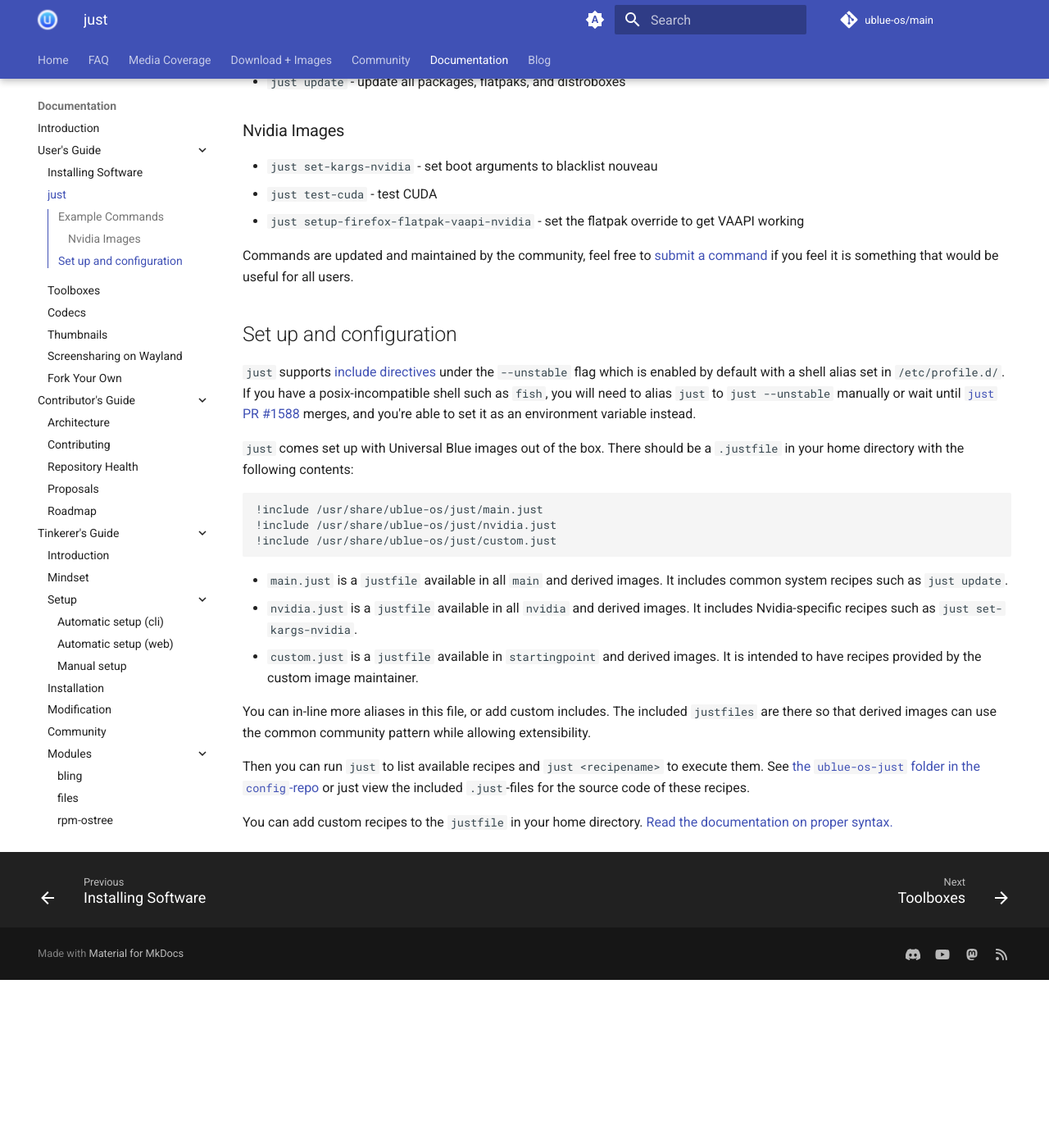
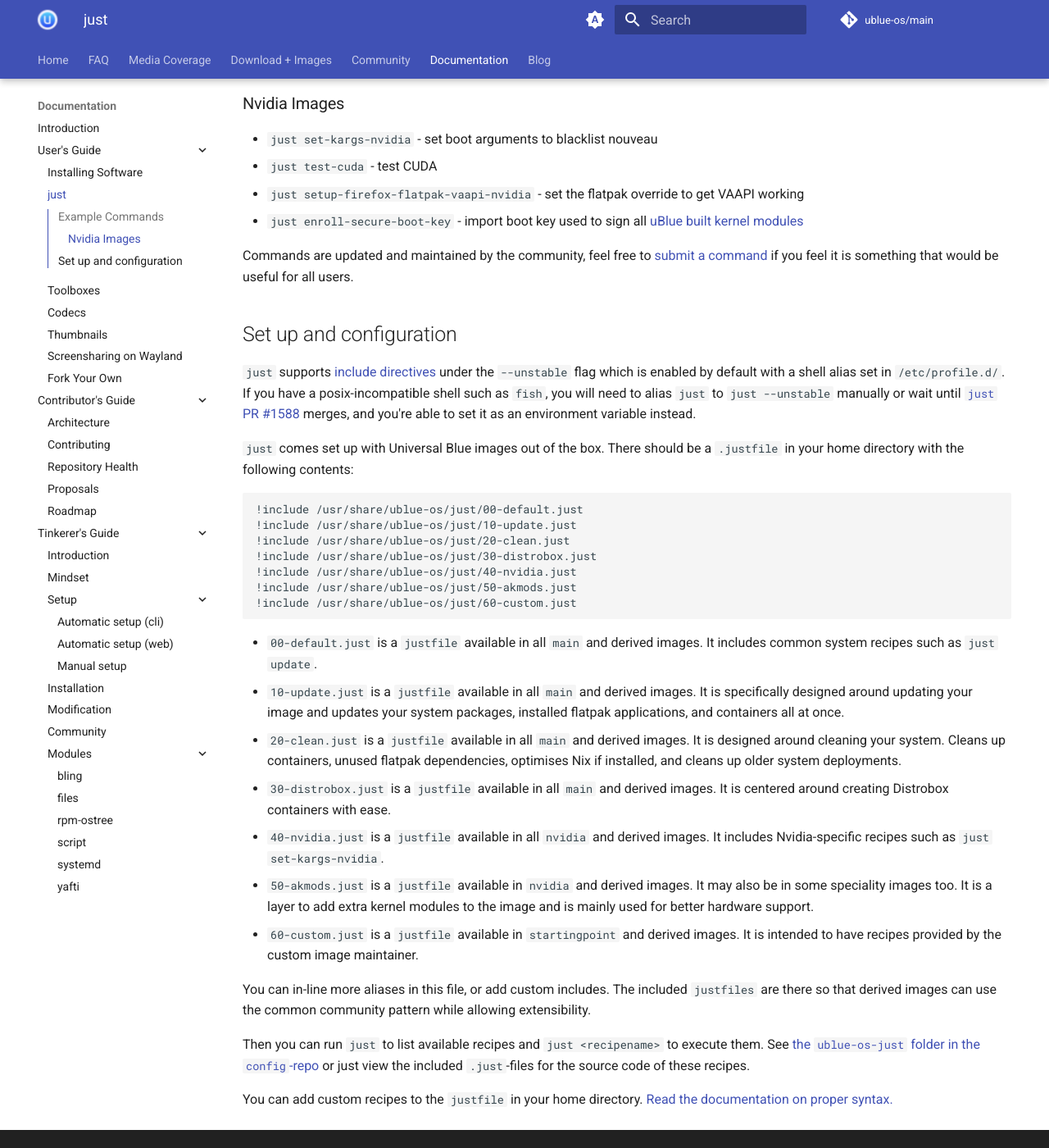
Before and after one commit to ublue-os/website, an MkDocs documentation site: the page built from docs/guide/just.md, in a window 1280 px wide and 1400 px high, scrolled down 727 px. Shown: the whole window at 82% size. Built offline with MkDocs 1.6.1 and Material for MkDocs 9.7.7, drawn with Linux system fonts in a browser that asks for light colours; comment, search, counter and statistics services are not loaded; before the commit the page ends 1922 px from its top, so only the background shows below that.

Commit message:
fix: Just page (#500)
As mentioned here: https://github.com/ublue-os/website/issues/493

I am not sure if all of this information is accurate or correct, so please suggest any changes for me.  I also moved the `just enroll-secure-boot-key` under the Nvidia Images header, but this may be incorrect on my part.

````diff
--- a/docs/guide/just.md
+++ b/docs/guide/just.md
@@ -20,6 +19,7 @@ Typing `just` in the command line will show possible commands and descriptions.
 - `just set-kargs-nvidia` - set boot arguments to blacklist nouveau
 - `just test-cuda` - test CUDA
 - `just setup-firefox-flatpak-vaapi-nvidia` - set the flatpak override to get VAAPI working
+- `just enroll-secure-boot-key` - import boot key used to sign all [uBlue built kernel modules](https://github.com/ublue-os/akmods)
 
 Commands are updated and maintained by the community, feel free to [submit a command](https://github.com/ublue-os/config/tree/main/build/ublue-os-just) if you feel it is something that would be useful for all users.
 
@@ -30,14 +30,22 @@ Commands are updated and maintained by the community, feel free to [submit a com
 `just` comes set up with Universal Blue images out of the box. There should be a `.justfile` in your home directory with the following contents:
 
 ```just
-!include /usr/share/ublue-os/just/main.just
-!include /usr/share/ublue-os/just/nvidia.just
-!include /usr/share/ublue-os/just/custom.just
+!include /usr/share/ublue-os/just/00-default.just
+!include /usr/share/ublue-os/just/10-update.just
+!include /usr/share/ublue-os/just/20-clean.just
+!include /usr/share/ublue-os/just/30-distrobox.just
+!include /usr/share/ublue-os/just/40-nvidia.just
+!include /usr/share/ublue-os/just/50-akmods.just
+!include /usr/share/ublue-os/just/60-custom.just
 ```
 
-- `main.just` is a `justfile` available in all `main` and derived images. It includes common system recipes such as `just update`.
-- `nvidia.just` is a `justfile` available in all `nvidia` and derived images. It includes Nvidia-specific recipes such as `just set-kargs-nvidia`.
-- `custom.just` is a `justfile` available in `startingpoint` and derived images. It is intended to have recipes provided by the custom image maintainer.
+- `00-default.just` is a `justfile` available in all `main` and derived images. It includes common system recipes such as `just update`.
+- `10-update.just` is a `justfile` available in all `main` and derived images.  It is specifically designed around updating your image and updates your system packages, installed flatpak applications, and containers all at once.
+- `20-clean.just` is a `justfile` available in all `main` and derived images.  It is designed around cleaning your system.  Cleans up containers, unused flatpak dependencies, optimises Nix if installed, and cleans up older system deployments.
+- `30-distrobox.just` is a `justfile` available in all `main` and derived images.  It is centered around creating Distrobox containers with ease.
+- `40-nvidia.just` is a `justfile` available in all `nvidia` and derived images. It includes Nvidia-specific recipes such as `just set-kargs-nvidia`.
+- `50-akmods.just` is a `justfile` available in `nvidia` and derived images.  It may also be in some speciality images too.  It is a layer to add extra kernel modules to the image and is mainly used for better hardware support.
+- `60-custom.just` is a `justfile` available in `startingpoint` and derived images. It is intended to have recipes provided by the custom image maintainer.
 
 You can in-line more aliases in this file, or add custom includes. The included `justfiles` are there so that derived images can use the common community pattern while allowing extensibility.
 
````
Also changed, not shown: other parts of docs/guide/just.md (+0 -1 lines).
